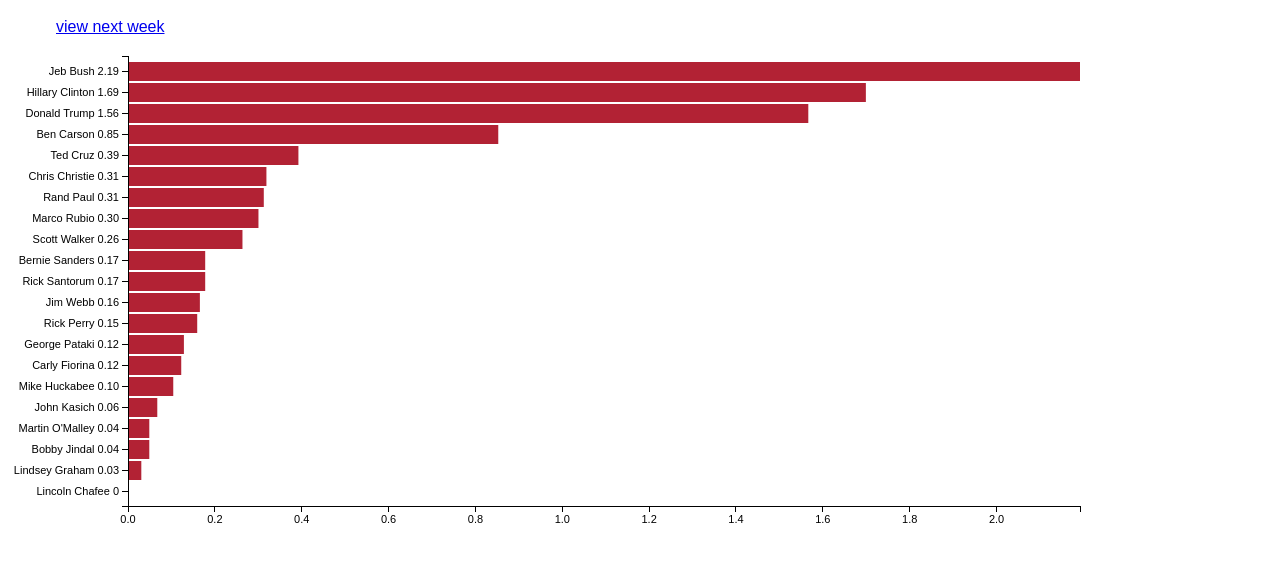
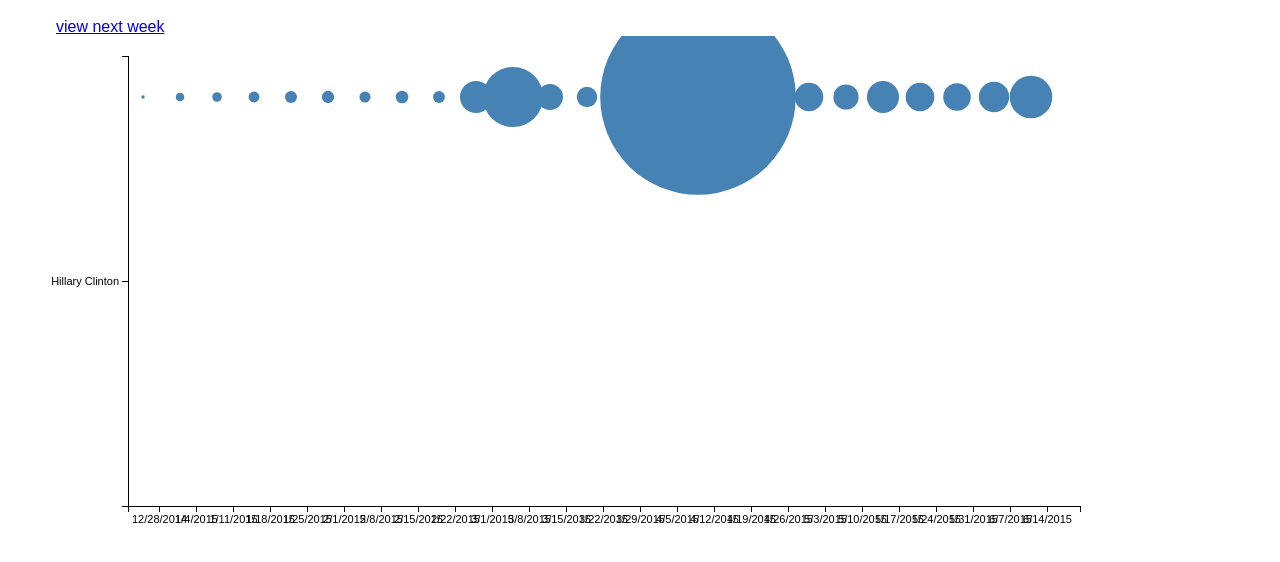
Before and after one commit to inspired12/Election-2016-Search-Engine-Popularity, a plain HTML site: page index.html in a window 1280 px wide. Shown: the part 432-994 px from the top of the page. Drawn offline with nearby package versions, Linux system fonts and the light colour scheme.

Commit message:
basic scatter

```diff
--- a/index.html
+++ b/index.html
@@ -45,8 +45,9 @@ var margin = {top: 20, right: 80, bottom: 130, left: 120},
    width = window.innerWidth*0.9 - margin.left - margin.right,
 	height = 600 - margin.top - margin.bottom;
 
-var widthScale = d3.scale.linear()
-                    .range([ 0, width ]);
+var widthScale = d3.scale.ordinal()
+                   // .range([ 0, width ]);
+                    .rangeRoundBands([ 0, width ], 0.1);
 
 var heightScale = d3.scale.ordinal()
                     .rangeRoundBands([ 0, height ], 0.1);
@@ -82,7 +83,10 @@ d3.csv("data.csv",function(root){
         }
         d.push(week);
     })
-    update(d[weekCount].ranks);
+
+   // update(d[weekCount].ranks);
+    update(d);
+
 });
 
 function nextWeek(e){
@@ -99,32 +103,32 @@ function nextWeek(e){
 
 function update(_data){
 
-    _data.sort(function(a, b) {
-        return d3.descending(a.rank, b.rank);
-    });
+    console.log(_data);
 
-    widthScale.domain([ 0, d3.max(_data, function(d) {
-        return +d.rank;
-    }) ]);
+    widthScale.domain(_data.map(function(d) {  return d.week; } ));
 
-    heightScale.domain(_data.map(function(d) { return d.name+" "+d.rank.toString().substr(0,4); } ));
-
-    var rects =  svg.selectAll("rect").data(_data);
-
-    rects.enter()
-    .append("rect");
-
-    rects
-    .attr("x",0)
-    .attr("y",function(d,i){ return heightScale(d.name+" "+d.rank.toString().substr(0,4));})
-	.attr("height", heightScale.rangeBand())
-    .attr("width",function(d,i){ return  widthScale(d.rank); })
-    .append("title").text(function(d,i){   return d["name"]+" "+d.rank.toString().substr(0,4); });
-
-    rects.exit().remove();
+    heightScale.domain(_data.map(function(d,i) { return d.ranks[0].name; } ));
 
     svg.select(".x.axis").remove();
     svg.select(".y.axis").remove();
+
+    var circles = svg.selectAll("circle")
+                    .data(_data)
+                    .enter()
+                    .append("circle");
+
+    circles.attr("cx", function(d) {
+            return widthScale(d.week);
+        })
+        .attr("cy", function(d) {
+            return heightScale(d.ranks[0].name);
+        })
+        .attr("r", function(d){ return d.ranks[0].rank  })
+        .attr("fill", "steelblue")
+        .append("title")
+        .text(function(d) {
+            return d.ranks[0].rank;
+        });
 
     svg.append("g")
         .attr("class", "x axis")
@@ -136,6 +140,8 @@ function update(_data){
         .attr("transform", "translate(0,0)")
         .call(yAxis);
 
+
+
 }
 
 </script>
```
